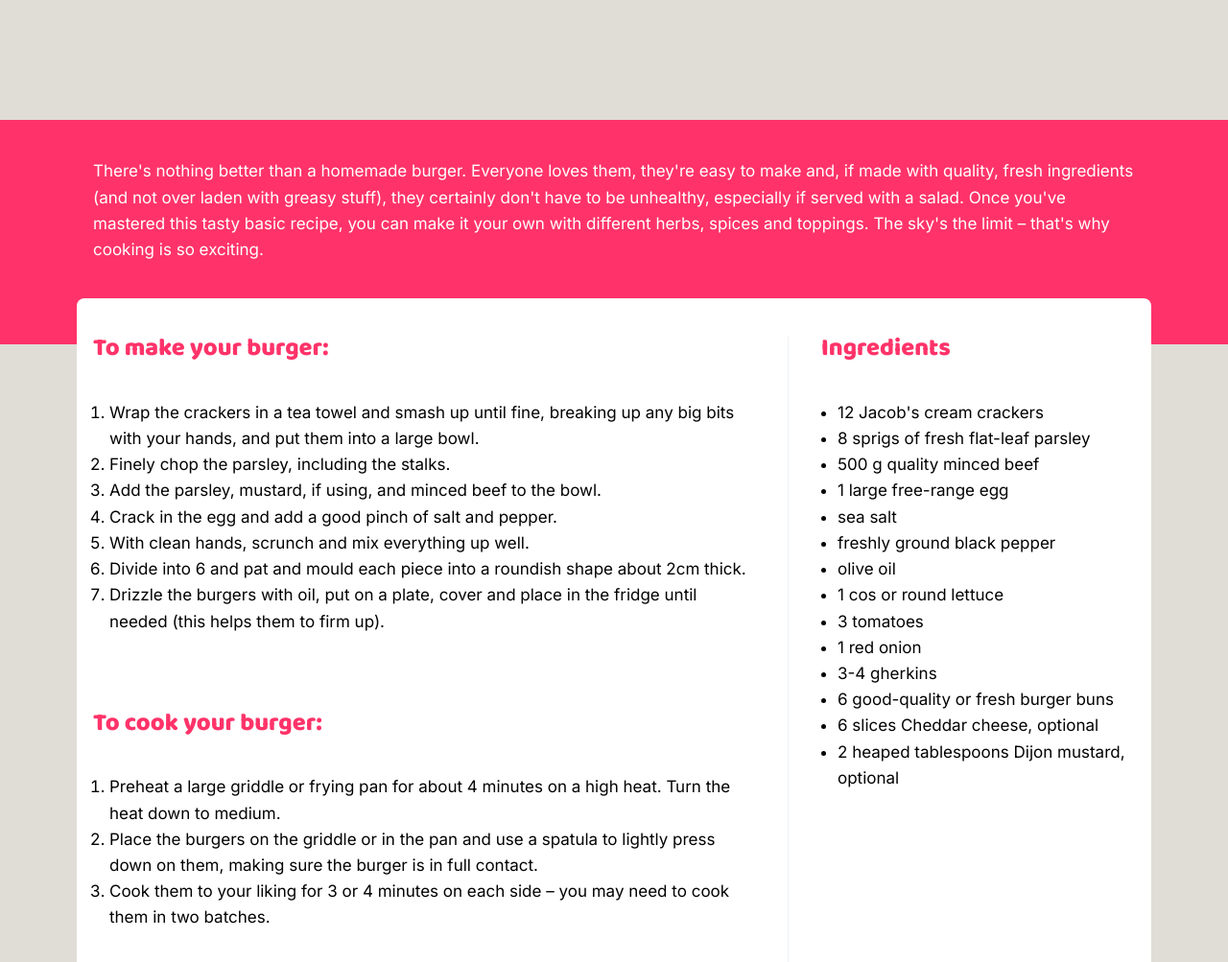
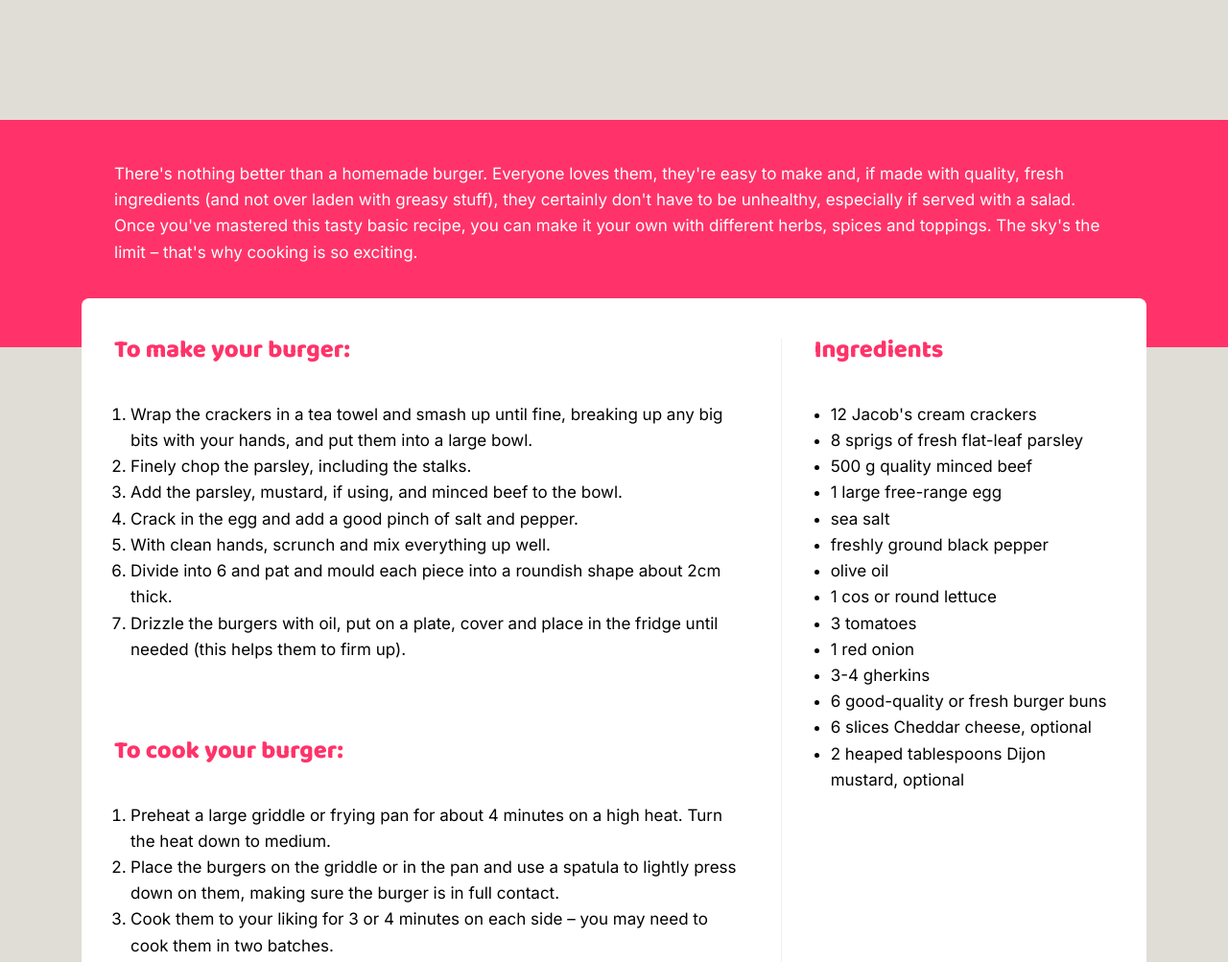
Before and after one commit to Rokata9/challenge-03, a website: page index.html in a window 1280 px wide. Shown: the part 460-1463 px from the top of the page at 96% size. Drawn offline with Linux system fonts and the light colour scheme.

Commit message:
Fix left alignment of text between sections; Footer part of recipe section

```diff
--- a/index.html
+++ b/index.html
@@ -31,7 +31,7 @@
       <div class="hero">
         <div class="container">
           <h1 class="page-title">A cracking burger</h1>
-        <p class="subheading">A juicy, delicious basic beef burger recipe</p>
+          <p class="subheading">A juicy, delicious basic beef burger recipe</p>
         </div>
       </div>
 
@@ -47,8 +47,8 @@
         </div>
       </section>
 
-      <section class="recipe">
-        <div class="split container">
+      <section class="container recipe">
+        <div class="split">
           <div class="burger-steps flow-content">
             <div>
               <h2>To make your burger:</h2>
@@ -75,7 +75,7 @@
                   Drizzle the burgers with oil, put on a plate, cover and place
                   in the fridge until needed (this helps them to firm up).
                 </li>
-              </ul>
+              </ol>
             </div>
 
             <div>
@@ -142,14 +142,12 @@
             </ul>
           </div>
         </div>
+
+        <footer class="primary-footer">
+            Source:
+            http://www.jamieoliver.com/recipes/beef-recipes/a-cracking-burger/
+        </footer>
       </section>
-
-      <footer class="primary-footer">
-        <div class="container">
-          Source:
-          http://www.jamieoliver.com/recipes/beef-recipes/a-cracking-burger/
-        </div>
-      </footer>
     </main>
   </body>
 </html>
--- a/styles.css
+++ b/styles.css
@@ -12,11 +12,16 @@
   --clr-neutral-100: #fff;
   --clr-neutral-900: #030303;
   --clr-primary-400: #FF3369;
+
+  --recipe-offset: 5em;
+  --container-padding: 1em;
+  --container-max-width: 70rem;
 }
 
-@media (min-width: 80em) {
+@media (min-width: 48em) {
   :root {
     --fs-600: 1.75rem;
+    --container-padding: 2em;
   }
 }
 
@@ -56,10 +61,6 @@ body {
   background-color: rgb(223, 221, 213);
 }
 
-section {
-  padding: 2.5rem 0;
-}
-
 /* Typography */
 
 .page-title,
@@ -86,9 +87,9 @@ h2 {
 /* Utility classes */
 
 .container {
-  max-width: 70rem;
+  max-width: var(--container-max-width);
   margin: 0 auto;
-  padding: 0 1em;
+  padding: 0 var(--container-padding);
 }
 
 .split {
@@ -96,7 +97,7 @@ h2 {
   flex-direction: column-reverse;
 }
 
-@media (min-width: 80em) {
+@media (min-width: 48em) {
   .split {
     flex-direction: row;
   }
@@ -138,19 +139,19 @@ h2 {
   padding-top: 1.5rem;
 }
 
-@media (min-width: 80em) {
+@media (min-width: 48em) {
   .primary-header,
   .primary-nav {
     position: static;
   }
 
   .primary-header {
-    padding: 1em 5em;
+    padding: 1em calc(var(--container-padding) + var(--recipe-offset));
     background-color: var(--clr-neutral-100);
   }
 
   .primary-header a {
-    display: flex; /* TODO: otherwise moves a little bit to the top? */
+    display: flex;
   }
 
   .primary-nav {
@@ -168,22 +169,31 @@ h2 {
 /* Hero and intro */
 .hero {
   color: var(--clr-neutral-100);
+  padding-block: 10em;
   background-image: url(img/hero.jpg);
   background-size: cover;
   background-position: right center;
-  padding-block: 10em;
 }
 
 .intro {
   color: var(--clr-neutral-100);
   background-color: var(--clr-primary-400);
-  padding-bottom: 5em;
+  padding: 2.5em 0 var(--recipe-offset);
+}
+
+@media (min-width: 48em) {
+  .hero,
+  .intro {
+    padding-inline: var(--recipe-offset);
+  }
 }
 
 /* Recipe and ingredients */
 
 .recipe {
   background-color: var(--clr-neutral-100);
+  padding-top: 2.5em;
+  overflow: hidden;
 }
 
 .recipe ul,
@@ -205,10 +215,11 @@ h2 {
   border-bottom: 1px solid #EEF1F6;
 }
 
-@media (min-width: 40em) {
+@media (min-width: 48em) {
   .recipe {
-    margin: -3rem 5rem 0;
-    border-radius: 0.5rem 0.5rem 0 0;
+    /* using ems for margins to match padding of other sections and have text left-aligned among different sections */
+    margin: -3em max(var(--recipe-offset), calc(50% - var(--container-max-width)/2)) var(--recipe-offset);
+    border-radius: 0.5rem;
   }
 
   .burger-steps {
@@ -226,7 +237,7 @@ h2 {
   }
 }
 
-@media (min-width: 80em) {
+@media (min-width: 48em) {
   .ingredients {
     padding-left: 2em;
     border-left: 1px solid #EEF1F6;
@@ -241,9 +252,10 @@ h2 {
   padding-top: 2.5em;
   padding-bottom: 5em;
   background-color: var(--clr-primary-400);
+  box-shadow: 10em 0 0 var(--clr-primary-400), -10em 0 0 var(--clr-primary-400);
 }
 
-@media (min-width: 80em) {
+@media (min-width: 48em) {
   .primary-footer {
     padding-bottom: 2.5em;
   }
```
